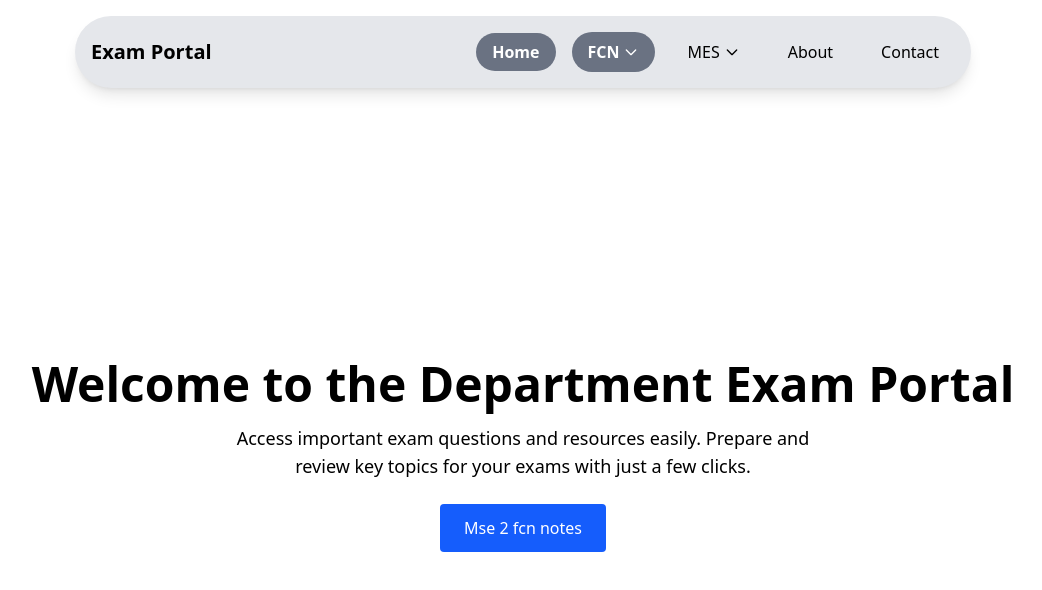
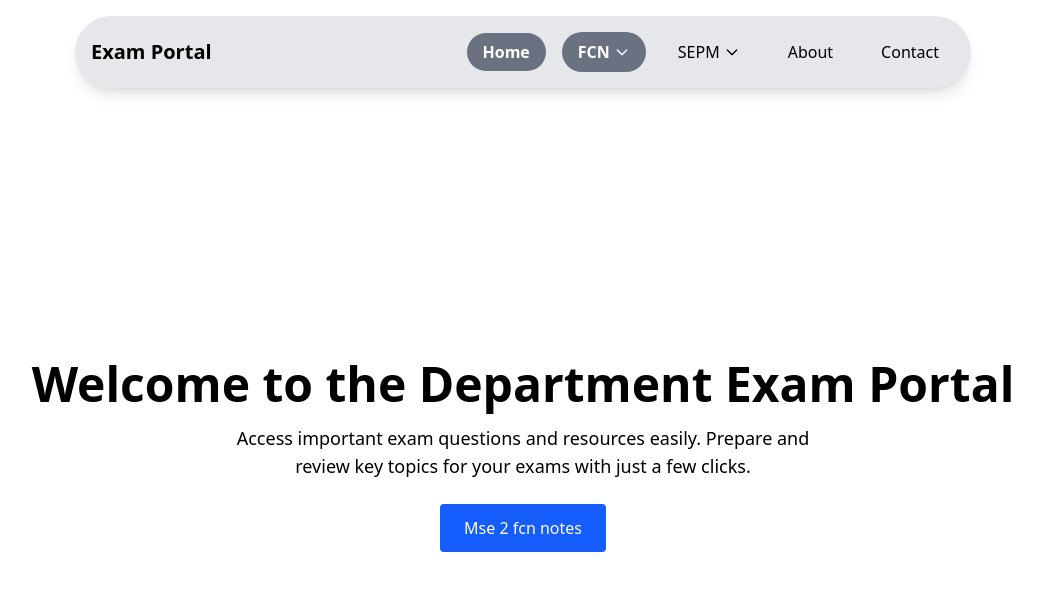
Before and after one commit to NITHINKR06/ImpoortantQuestions, a Next.js app: page / in a window 1280 px wide. Shown: the top 590 px of the page, without its empty margins (117-1159 px from the left). Built offline with nearby package versions, Linux system fonts and the light colour scheme.

Commit message:
Updated the navbar and some other pages

```diff
--- a/src/components/Navbar.jsx
+++ b/src/components/Navbar.jsx
@@ -23,7 +23,7 @@ const Navbar = () => {
       ],
     },
     {
-      name: 'MES',
+      name: 'SEPM',
       dropdown: [
         { name: 'Important 1', href: '/mse2/mes' },
       ],
```
